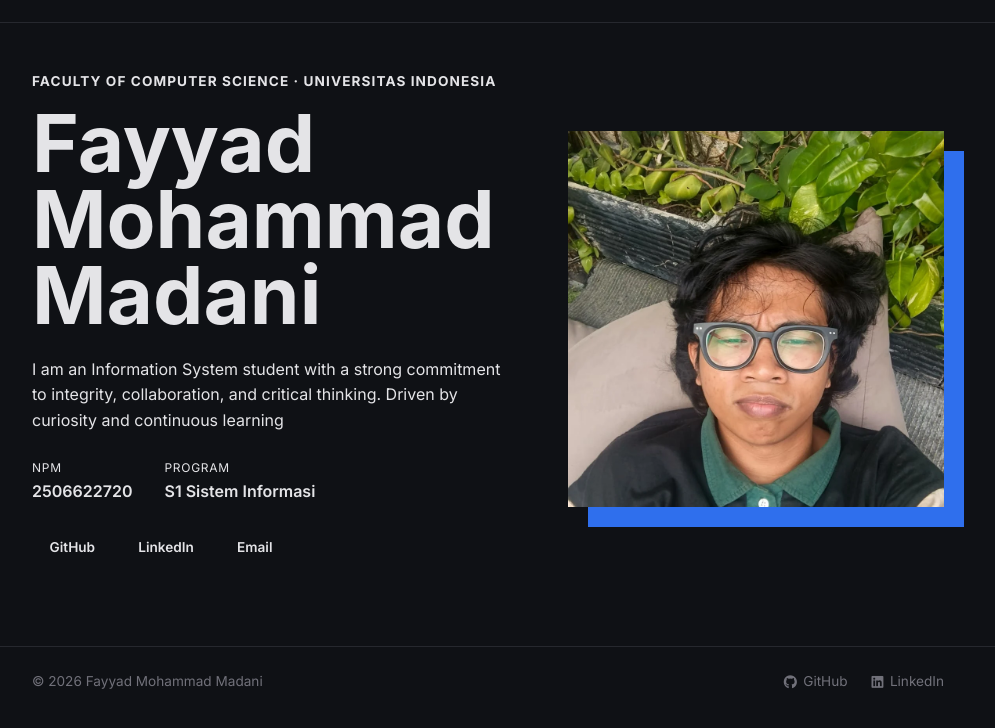
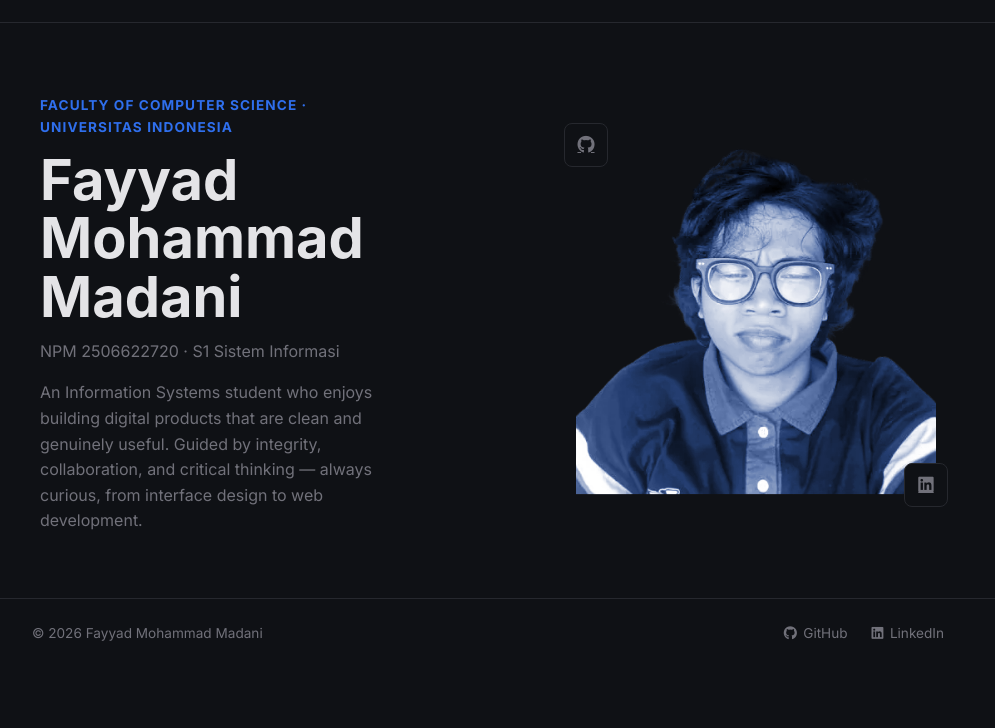
Before and after one commit to fayyadmmadani/myportofolio, a Django app: page / in a window 1280 px wide. Shown: the part 51-779 px from the top of the page, without its empty margins (152-1147 px from the left). Run offline with Django 5.2, Linux system fonts and the light colour scheme; some web fonts are replaced.

Commit message:
feat: about-me - config page display - about-me styling

```diff
--- a/static/css/sections/_about-me.css
+++ b/static/css/sections/_about-me.css
@@ -1,126 +1,141 @@
-.hero {
-    padding: 4.5rem 0 5rem;
+/* ===== Default = mobile ===== */
+
+.about {
+  padding: 6rem 0 4rem;
 }
 
-.hero-grid {
-    display: grid;
-    grid-template-columns: 1.3fr 1fr;
-    grid-template-areas:
-        "identity photo"
-        "details  photo";
-    gap: 1.5rem 3rem;
+.about-grid {
+  display: flex;
+  flex-direction: column;
+  gap: 2rem;
 }
 
-.hero-identity {
-    grid-area: identity;
+.about-info {
+  display: contents; /* "bongkar" wrapper ini, anak-anaknya jadi flex item langsung */
+  text-align: center;
 }
 
-.hero-details {
-    grid-area: details;
+.about-kicker {
+  order: 1;
+  font-size: 0.85rem;
+  text-transform: uppercase;
+  letter-spacing: 0.08em;
+  color: var(--accent);
+  font-weight: 700;
+  margin-bottom: 0.75rem;
 }
 
-.hero-kicker {
-    font-size: 0.85rem;
-    letter-spacing: 0.08em;
-    text-transform: uppercase;
-    color: var(--accent-dark);
-    font-weight: 700;
-    margin-bottom: 0.75rem;
+.about-name {
+  font-size: clamp(2.5rem, 8vw, 3.5rem);
+  line-height: 1.05;
+  margin-bottom: 0.75rem;
 }
 
-.hero-identity h1 {
-    font-size: clamp(3rem, 7vw, 5rem);
-    line-height: 0.95;
+.about-npm {
+  color: var(--text-secondary);
+  margin-bottom: 1rem;
 }
 
-.bio {
-    color: var(--text-muted);
-    max-width: 480px;
-    margin-bottom: 1.5rem;
+.about-bio {
+  color: var(--text-secondary);
+  max-width: 480px;
 }
 
-.meta-list {
-    display: flex;
-    gap: 2rem;
-    margin-bottom: 1.5rem;
+.about-photo {
+  order: 2;
+  position: relative;
+  max-width: 320px;
+  align-self: center;
 }
 
-.meta-row dt {
-    font-size: 0.75rem;
-    text-transform: uppercase;
-    letter-spacing: 0.06em;
-    color: var(--text-muted);
-    margin-bottom: 0.15rem;
+.about-photo-frame {
+  position: relative;
+  overflow: hidden;
 }
 
-.meta-row dd {
-    font-weight: 600;
+.about-photo-img {
+  display: block;
+  width: 100%;
+  aspect-ratio: 1 / 1;
+  object-fit: cover;
+  filter: grayscale(1);
+  object-position: center 55%;
 }
 
-.social-links {
-    display: flex;
-    gap: 0.5rem;
-    flex-wrap: wrap;
+.about-photo-frame::after {
+  content: "";
+  position: absolute;
+  inset: 0;
+  background-color: var(--accent);
+  mix-blend-mode: color;
+  opacity: 0.4;
+
+  -webkit-mask-image: url("/static/img/profile-photo.webp");
+  -webkit-mask-size: cover;
+  -webkit-mask-position: center;
+  mask-image: url("/static/img/profile-photo.webp");
+  mask-size: cover;
+  mask-position: center;
 }
 
-.social-link {
-    display: inline-block;
-    font-size: 0.85rem;
-    font-weight: 600;
-    text-decoration: none;
-    color: var(--paper);
-    background-color: var(--ink);
-    border-radius: var(--radius);
-    padding: 0.5rem 1.1rem;
-    transition: background-color 0.2s ease;
+.about-badge {
+  position: absolute;
+  display: inline-flex;
+  align-items: center;
+  justify-content: center;
+  width: 44px;
+  height: 44px;
+  border-radius: 8px;
+  background-color: var(--bg);
+  border: 1px solid var(--border);
+  color: var(--text-secondary);
+  font-size: 1.1rem;
+  transition:
+    color 0.2s ease,
+    background-color 0.2s ease;
+  z-index: 2;
 }
 
-.social-link:hover {
-    background-color: var(--accent);
+.about-badge--github {
+  top: -12px;
+  left: -12px;
 }
 
-.hero-photo {
-    grid-area: photo;
-    align-self: center;
-    position: relative;
+.about-badge--linkedin {
+  bottom: -12px;
+  right: -12px;
 }
 
-.photo-block {
-    position: absolute;
-    top: 1.25rem;
-    left: 1.25rem;
-    width: 100%;
-    height: 100%;
-    background-color: var(--accent);
-    border-radius: var(--radius);
-    z-index: 0;
+.about-badge--github:hover {
+  color: #fff;
+  background-color: #0a66c2;
 }
 
-.avatar {
-    position: relative;
-    z-index: 1;
-    display: block;
-    width: 100%;
-    aspect-ratio: 1 / 1;
-    object-fit: cover;
-    border-radius: var(--radius);
-    border: 3px solid var(--ink);
+.about-badge--linkedin:hover {
+  color: #fff;
+  background-color: #0a66c2;
 }
 
-@media (max-width: 600px) {
-    .hero-grid {
-        grid-template-columns: 1fr;
-        grid-template-areas:
-            "identity"
-            "photo"
-            "details";
-    }
+.about-text {
+  order: 3;
+}
 
-    .hero-photo {
-        max-width: 220px;
-    }
+/* ===== Enhance = desktop ===== */
+@media (min-width: 768px) {
+  .about-grid {
+    display: grid;
+    grid-template-columns: 1fr 1fr; /* dikecilin dari 1.3fr, lihat catatan ukuran di bawah */
+    align-items: center;
+    column-gap: 10rem;
+  }
 
-    .social-links {
-        justify-content: flex-start;
-    }
+  .about-info {
+    display: block; /* balik jadi satu kotak utuh, bukan dibongkar lagi */
+    text-align: left;
+  }
+
+  .about-photo {
+    max-width: 360px; /* dikasih batas eksplisit, nggak lagi "none" */
+    justify-self: end;
+  }
 }
--- a/static/css/style.css
+++ b/static/css/style.css
@@ -37,7 +37,7 @@ h1,
 .container {
   max-width: 960px;
   margin: 0 auto;
-  padding: 0 1.5rem;
+  padding: 0 clamp(1.5rem, 5vw, 2rem);
 }
 
 main {
--- a/templates/sections/_about-me.html
+++ b/templates/sections/_about-me.html
@@ -1,44 +1,49 @@
-<section class="hero" id="profile">
-  <div class="container hero-grid">
-    <div class="hero-identity">
-      <p class="hero-kicker">
+<section class="about" id="profile">
+  <div class="container about-grid">
+    <div class="about-info">
+      <p class="about-kicker">
         Faculty of Computer Science &middot; Universitas Indonesia
       </p>
-      <h1>Fayyad Mohammad Madani</h1>
+      <div class="about-text">
+        <h1 class="about-name">Fayyad Mohammad Madani</h1>
+        <p class="about-npm">NPM 2506622720 &middot; S1 Sistem Informasi</p>
+        <p class="about-bio">
+          An Information Systems student who enjoys building digital products
+          that are clean and genuinely useful. Guided by integrity,
+          collaboration, and critical thinking — always curious, from interface
+          design to web development.
+        </p>
+      </div>
     </div>
-    <div class="hero-photo">
-      <div class="photo-block"></div>
-      <img
-        class="avatar"
-        src="/static/img/profile-photo.webp"
-        alt="Fayyad Mohammad Madani's photo"
-      />
-    </div>
-    <div class="hero-details">
-      <p class="bio">
-        I am an Information System student with a strong commitment to
-        integrity, collaboration, and critical thinking. Driven by curiosity and
-        continuous learning
-      </p>
-      <dl class="meta-list">
-        <div class="meta-row">
-          <dt>NPM</dt>
-          <dd>2506622720</dd>
-        </div>
-        <div class="meta-row">
-          <dt>Program</dt>
-          <dd>S1 Sistem Informasi</dd>
-        </div>
-      </dl>
-      <div class="social-links">
-        <a href="https://github.com/fayyadmmadani" class="social-link"
-          >GitHub</a
-        >
-        <a href="https://www.linkedin.com/in/fayyadmmadani/" class="social-link"
-          >LinkedIn</a
-        >
-        <a href="mailto:fayyad.mohammad@ui.ac.id" class="social-link">Email</a>
+
+    <div class="about-photo">
+      <div class="about-photo-frame">
+        <img
+          class="about-photo-img"
+          src="/static/img/profile-photo.webp"
+          alt="Foto Fayyad Mohammad Madani"
+        />
       </div>
+
+      <a
+        class="about-badge about-badge--github"
+        href="https://github.com/fayyadmmadani"
+        target="_blank"
+        rel="noopener noreferrer"
+        aria-label="GitHub Fayyad Mohammad Madani"
+      >
+        <i class="fa-brands fa-github"></i>
+      </a>
+
+      <a
+        class="about-badge about-badge--linkedin"
+        href="https://www.linkedin.com/in/fayyadmmadani/"
+        target="_blank"
+        rel="noopener noreferrer"
+        aria-label="LinkedIn Fayyad Mohammad Madani"
+      >
+        <i class="fa-brands fa-linkedin"></i>
+      </a>
     </div>
   </div>
 </section>
```
Also changed, not shown: static/img/profile-photo.webp.
